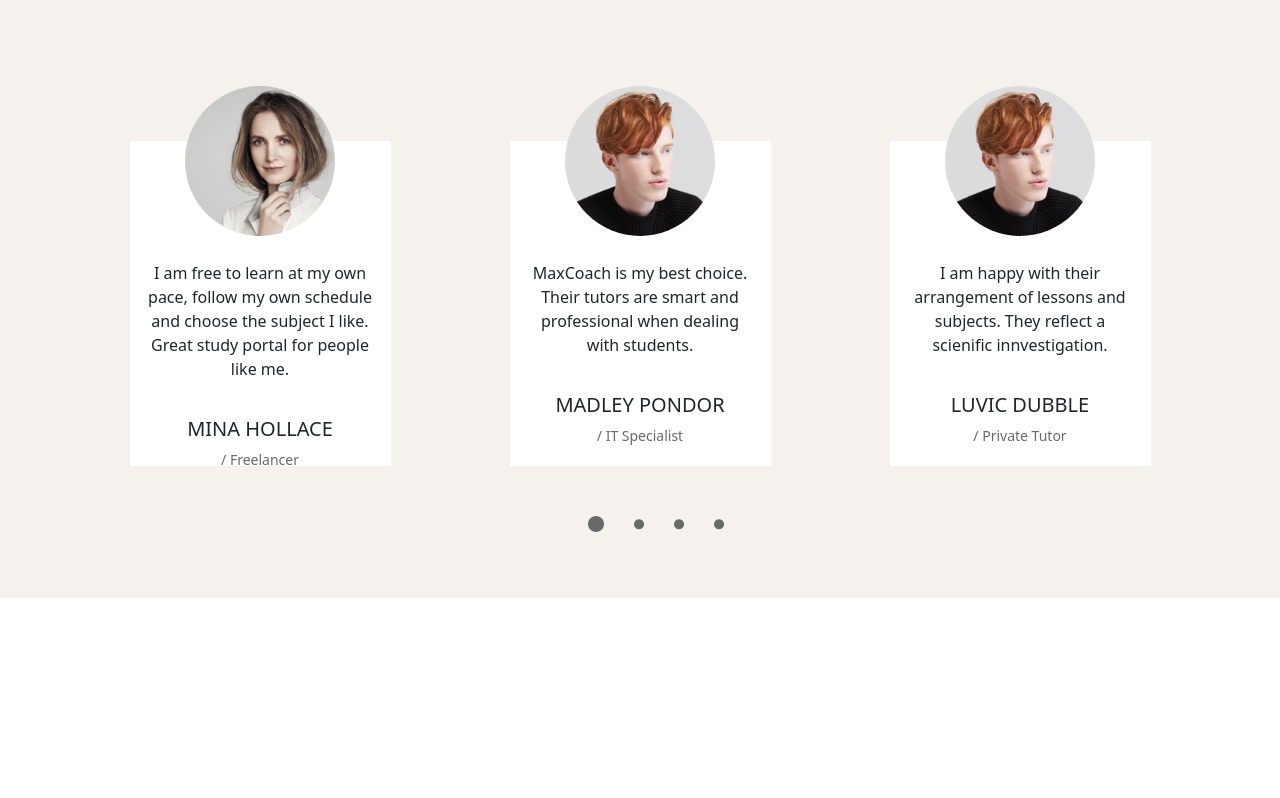
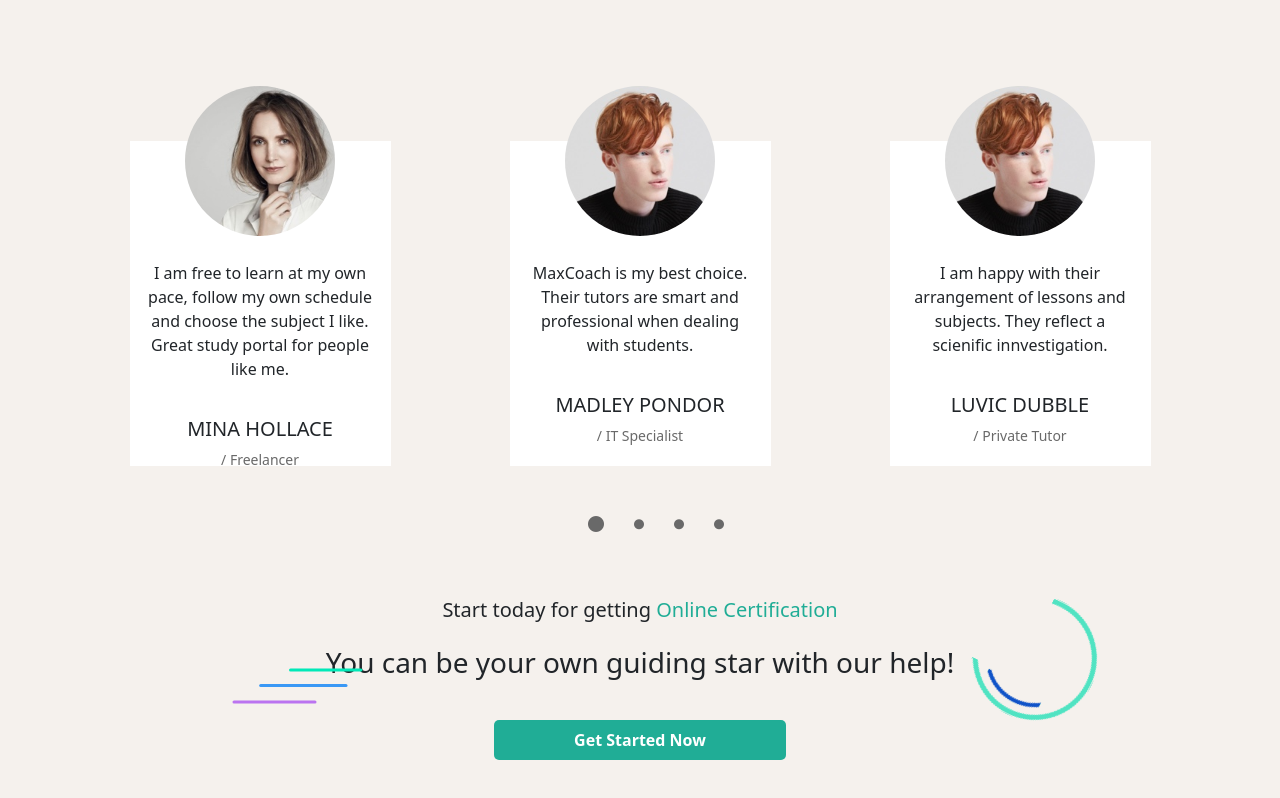
Before and after one commit to simone-danzeri/proj-html-vuejs, a Vue app: page / in a window 1280 px wide. Shown: the part 5836-6634 px from the top of the page. Before the commit the page ends 6434 px from the top, so only its background shows below. Built offline with nearby package versions, Linux system fonts and the light colour scheme.

Commit message:
feat: AppContacts: completata

```diff
--- a/src/components/AppContacts.vue
+++ b/src/components/AppContacts.vue
@@ -92,6 +92,20 @@
                     <li><i class="fa-solid fa-circle"></i></li>
                     <li><i class="fa-solid fa-circle"></i></li>
                 </ul>
+            </div>
+            <!-- Get Started -->
+            <div class="ms-gs-container d-flex justify-content-between">
+                <div class="ms-gs-logo-left">
+                    <img src="../assets/img/maxcoach-shape-01.png" alt="">
+                </div>
+                <div class="ms-gs-title d-flex flex-column align-items-center justify-content-center">
+                    <h5 class="text-center">Start today for getting <span class="ms-green ms-thin">Online Certification</span></h5>
+                    <h3 class="text-center py-3">You can be your own guiding star with our help!</h3>
+                    <button class="mt-3 mb-5">Get Started Now</button>
+                </div>
+                <div class="ms-gs-logo-right">
+                    <img src="../assets/img/maxcoach-shape-02.png" alt="">
+                </div>
             </div>
         </div>
     </section>
@@ -214,4 +228,36 @@
         }
     }
 }
+
+.ms-gs-container{
+    .ms-gs-logo-left{
+        position: relative;
+        img{
+            position: absolute;
+            top: 70px;
+            left: 150px
+        }
+
+    }
+    .ms-gs-title{
+        button{
+            padding: 8px 80px;
+            border: none;
+            border-radius: 5px;
+            background-color: $green;
+            color: white;
+            font-size: 16px;
+            font-weight: 600;
+        }
+    }
+    .ms-gs-logo-right{
+        position: relative;
+        img{
+            position: absolute;
+            top:0;
+            right: 100px;
+        }
+
+    }
+}
 </style>
```
